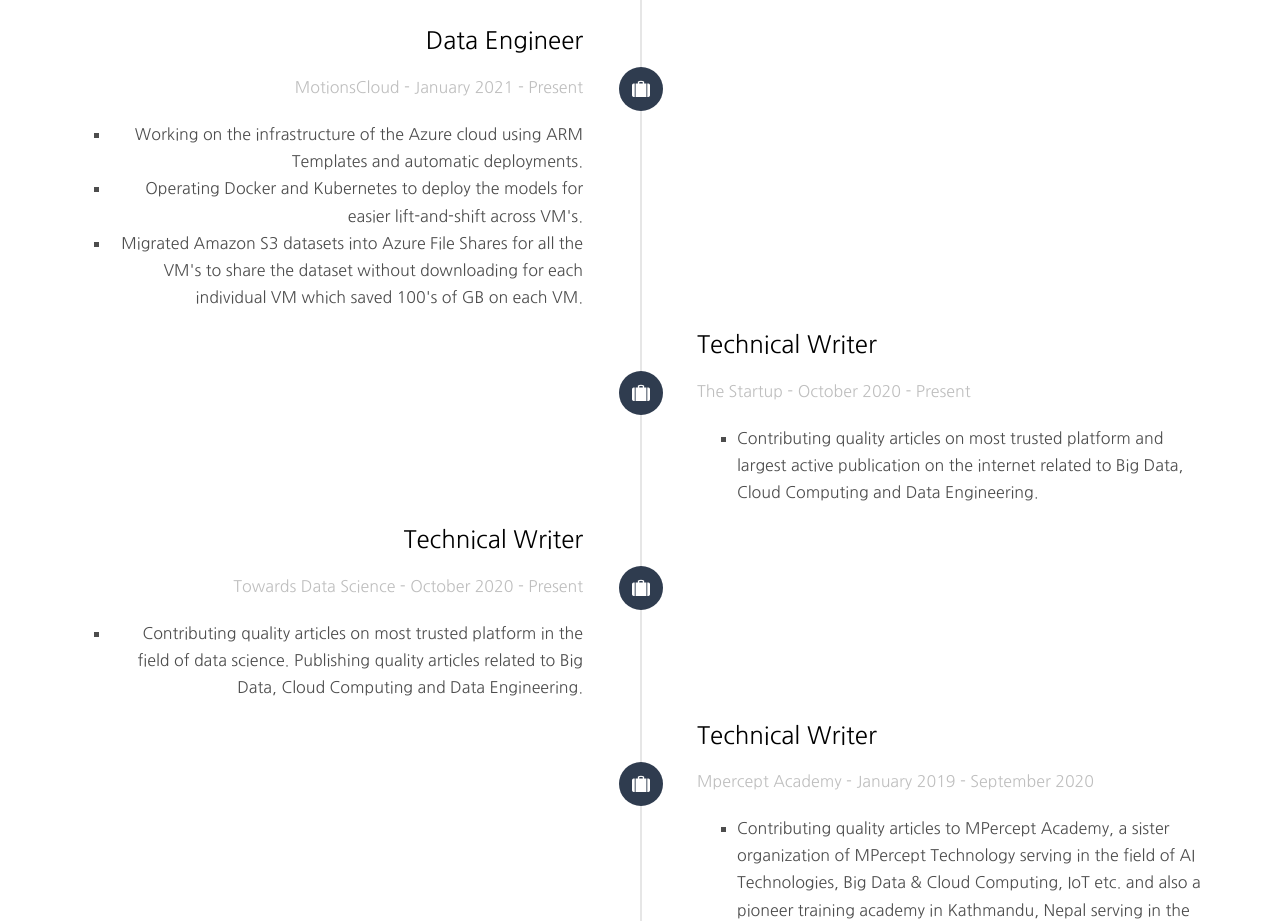
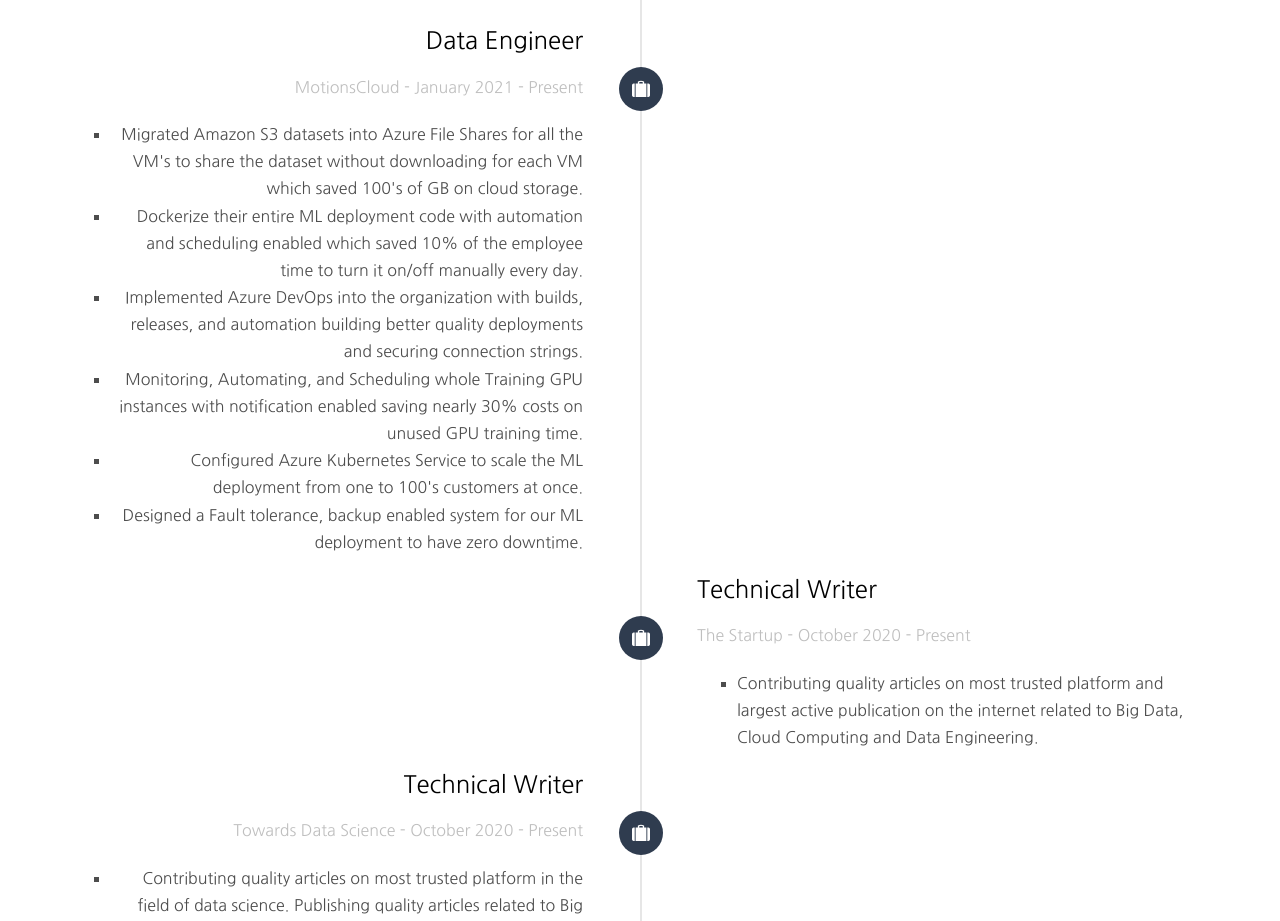
Before and after one commit to codexponent/codexponent, a plain HTML site: page index.html in a window 1280 px wide. Shown: the part 2300-3221 px from the top of the page. Drawn offline with Linux system fonts and the light colour scheme; files whose address does not match are found by name.

Commit message:
Update Resume

```diff
--- a/index.html
+++ b/index.html
@@ -216,10 +216,15 @@
 									<p>
 										<ul style="list-style-type: square;">
 
-										<li>Working on the infrastructure of the Azure cloud using ARM Templates and automatic deployments.</li>
+										<!-- <li>Working on the infrastructure of the Azure cloud using ARM Templates and automatic deployments.</li>
 										<li>Operating Docker and Kubernetes to deploy the models for easier lift-and-shift across VM's.</li>
-										<li>Migrated Amazon S3 datasets into Azure File Shares for all the VM's to share the dataset without downloading for each individual VM which saved 100's of GB on each VM.</li>
-
+										<li>Migrated Amazon S3 datasets into Azure File Shares for all the VM's to share the dataset without downloading for each individual VM which saved 100's of GB on each VM.</li> -->
+										<li> Migrated Amazon S3 datasets into Azure File Shares for all the VM's to share the dataset without downloading for each VM which saved 100's of GB on cloud storage.</li>
+<li> Dockerize their entire ML deployment code with automation and scheduling enabled which saved 10% of the employee time to turn it on/off manually every day.</li>
+<li> Implemented Azure DevOps into the organization with builds, releases, and automation building better quality deployments and securing connection strings.</li>
+<li> Monitoring, Automating, and Scheduling whole Training GPU instances with notification enabled saving nearly 30% costs on unused GPU training time.</li>
+<li> Configured Azure Kubernetes Service to scale the ML deployment from one to 100's customers at once.</li>
+<li> Designed a Fault tolerance, backup enabled system for our ML deployment to have zero downtime.</li>
 									</ul>
 									</p>
 								</div>
```
